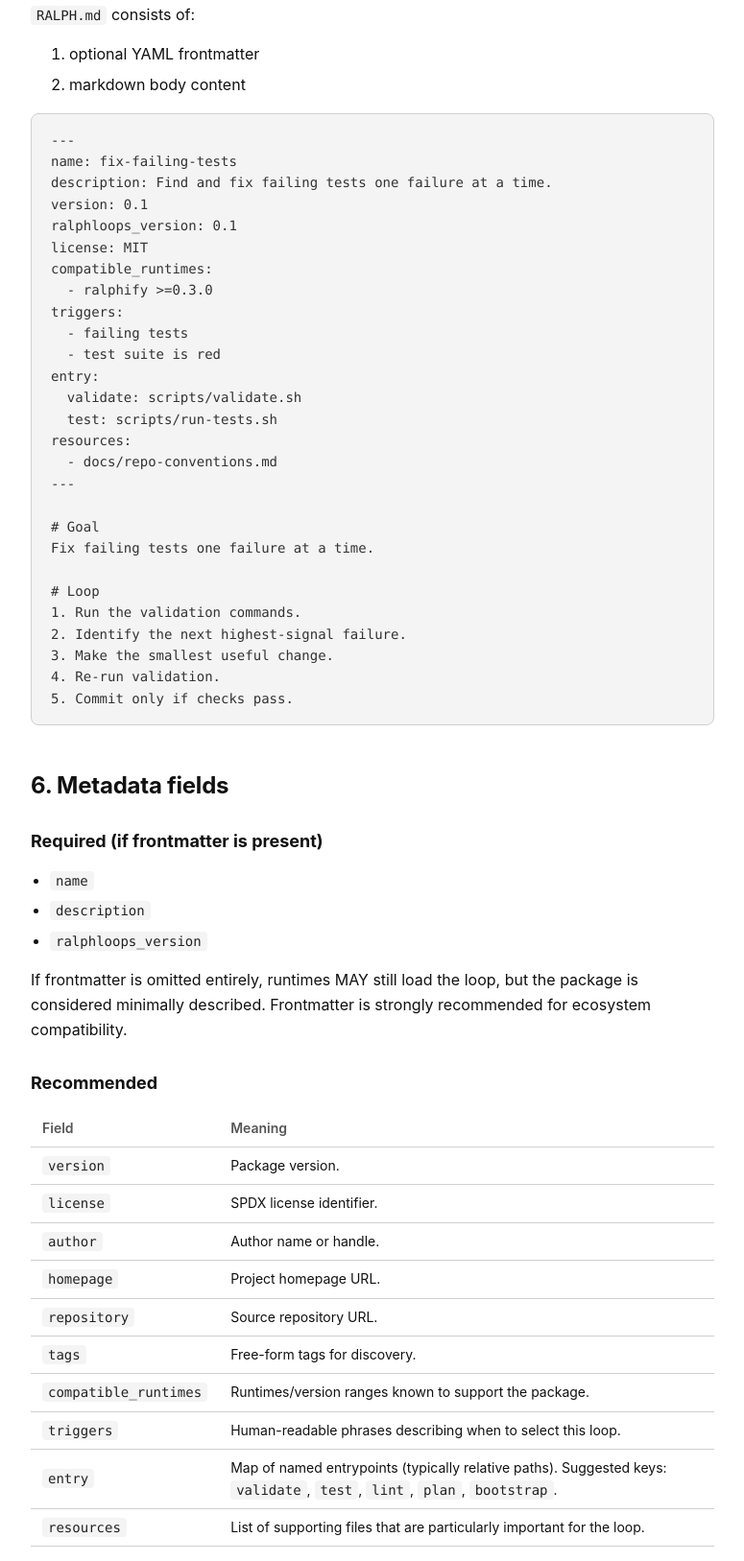
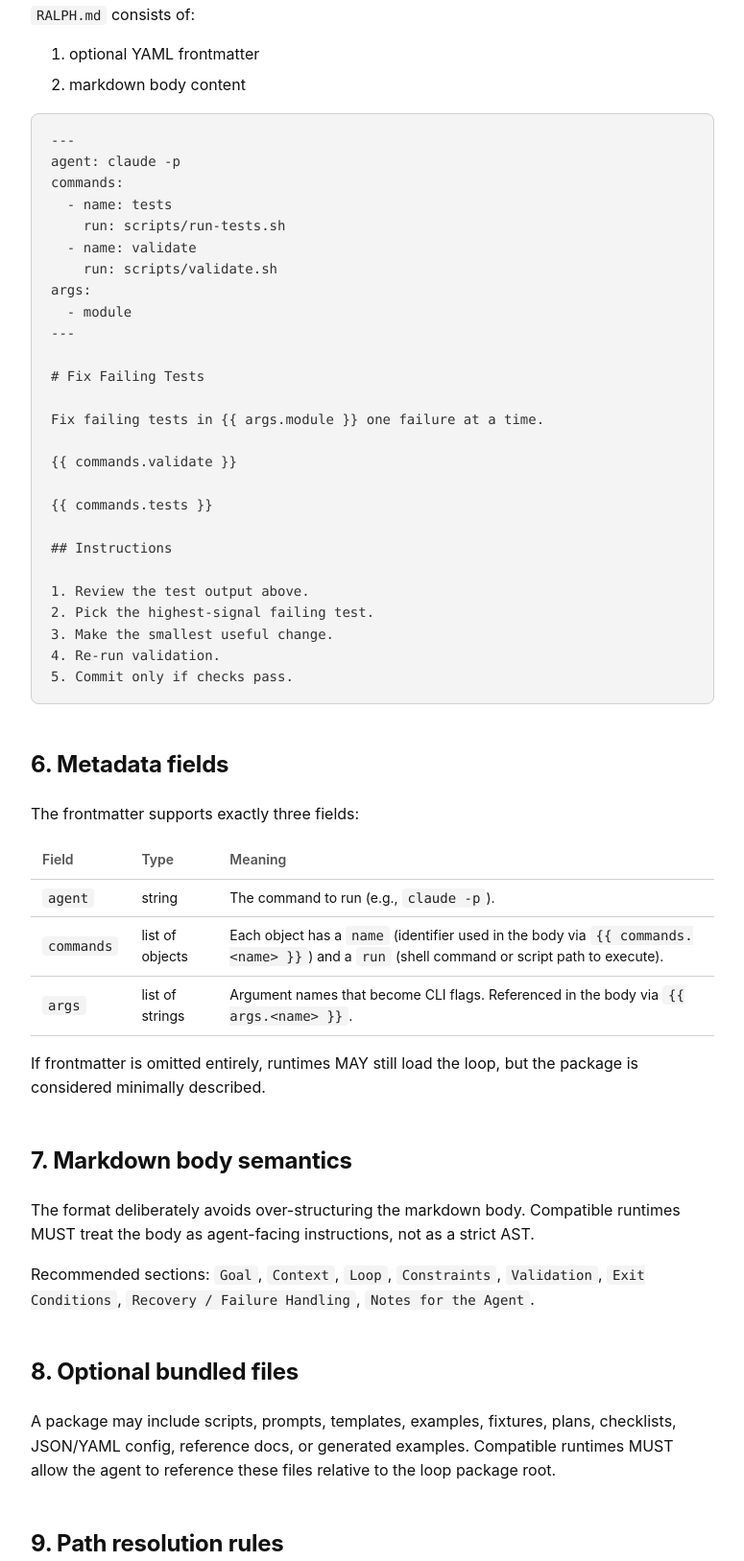
Before and after one commit to ralphloops/ralphloops, a plain HTML site: page website/specification/index.html in a window 1280 px wide. Shown: the part 1511-3138 px from the top of the page at 96% size, without its empty margins (252-1027 px from the left). Drawn offline with Linux system fonts and the light colour scheme.

Commit message:
Simplify RALPH.md format to match ralphify.co spec
Replace all invented frontmatter fields (name, description, version,
ralphloops_version, license, tags, compatible_runtimes, triggers,
entry, resources) with the actual format: agent, commands, and args.
Add {{ commands.<name> }} and {{ args.<name> }} template syntax to
all examples and documentation. Add Agent Skills (agentskills.io)
attribution as format inspiration.

Co-Authored-By: Claude Opus 4.6 (1M context) <noreply@anthropic.com>

```diff
--- a/website/specification/index.html
+++ b/website/specification/index.html
@@ -81,63 +81,47 @@
     <li>markdown body content</li>
   </ol>
   <pre><code>---
-name: fix-failing-tests
-description: Find and fix failing tests one failure at a time.
-version: 0.1
-ralphloops_version: 0.1
-license: MIT
-compatible_runtimes:
-  - ralphify &gt;=0.3.0
-triggers:
-  - failing tests
-  - test suite is red
-entry:
-  validate: scripts/validate.sh
-  test: scripts/run-tests.sh
-resources:
-  - docs/repo-conventions.md
+agent: claude -p
+commands:
+  - name: tests
+    run: scripts/run-tests.sh
+  - name: validate
+    run: scripts/validate.sh
+args:
+  - module
 ---
 
-# Goal
-Fix failing tests one failure at a time.
+# Fix Failing Tests
 
-# Loop
-1. Run the validation commands.
-2. Identify the next highest-signal failure.
+Fix failing tests in {{ args.module }} one failure at a time.
+
+{{ commands.validate }}
+
+{{ commands.tests }}
+
+## Instructions
+
+1. Review the test output above.
+2. Pick the highest-signal failing test.
 3. Make the smallest useful change.
 4. Re-run validation.
 5. Commit only if checks pass.</code></pre>
 
   <h2 id="metadata">6. Metadata fields</h2>
 
-  <h3>Required (if frontmatter is present)</h3>
-  <ul>
-    <li><code>name</code></li>
-    <li><code>description</code></li>
-    <li><code>ralphloops_version</code></li>
-  </ul>
+  <p>The frontmatter supports exactly three fields:</p>
+  <table>
+    <thead><tr><th>Field</th><th>Type</th><th>Meaning</th></tr></thead>
+    <tbody>
+      <tr><td><code>agent</code></td><td>string</td><td>The command to run (e.g., <code>claude -p</code>).</td></tr>
+      <tr><td><code>commands</code></td><td>list of objects</td><td>Each object has a <code>name</code> (identifier used in the body via <code>{{ commands.&lt;name&gt; }}</code>) and a <code>run</code> (shell command or script path to execute).</td></tr>
+      <tr><td><code>args</code></td><td>list of strings</td><td>Argument names that become CLI flags. Referenced in the body via <code>{{ args.&lt;name&gt; }}</code>.</td></tr>
+    </tbody>
+  </table>
   <p>
     If frontmatter is omitted entirely, runtimes MAY still load the loop,
-    but the package is considered minimally described. Frontmatter is
-    strongly recommended for ecosystem compatibility.
+    but the package is considered minimally described.
   </p>
-
-  <h3>Recommended</h3>
-  <table>
-    <thead><tr><th>Field</th><th>Meaning</th></tr></thead>
-    <tbody>
-      <tr><td><code>version</code></td><td>Package version.</td></tr>
-      <tr><td><code>license</code></td><td>SPDX license identifier.</td></tr>
-      <tr><td><code>author</code></td><td>Author name or handle.</td></tr>
-      <tr><td><code>homepage</code></td><td>Project homepage URL.</td></tr>
-      <tr><td><code>repository</code></td><td>Source repository URL.</td></tr>
-      <tr><td><code>tags</code></td><td>Free-form tags for discovery.</td></tr>
-      <tr><td><code>compatible_runtimes</code></td><td>Runtimes/version ranges known to support the package.</td></tr>
-      <tr><td><code>triggers</code></td><td>Human-readable phrases describing when to select this loop.</td></tr>
-      <tr><td><code>entry</code></td><td>Map of named entrypoints (typically relative paths). Suggested keys: <code>validate</code>, <code>test</code>, <code>lint</code>, <code>plan</code>, <code>bootstrap</code>.</td></tr>
-      <tr><td><code>resources</code></td><td>List of supporting files that are particularly important for the loop.</td></tr>
-    </tbody>
-  </table>
 
   <h2 id="body">7. Markdown body semantics</h2>
   <p>
@@ -205,12 +189,7 @@ Fix failing tests one failure at a time.
   </p>
 
   <h2 id="versioning">15. Versioning</h2>
-  <p><code>ralphloops_version</code> controls spec compatibility.</p>
-  <ul>
-    <li><code>0.x</code> — draft / experimental</li>
-    <li><code>1.x</code> — stable compatibility line</li>
-  </ul>
-  <p>Breaking changes require an RFC and explicit compatibility notes.</p>
+  <p>The specification itself is versioned through the RFC process in the canonical repository. Breaking changes require an RFC and explicit compatibility notes.</p>
 
   <hr>
   <p class="muted small">
```
Also changed, not shown: schemas/metadata.schema.json (+28 -58 lines), website/index.html (+24 -20 lines), website/loop-creation/quickstart/index.html (+20 -17 lines), 15 other files.
